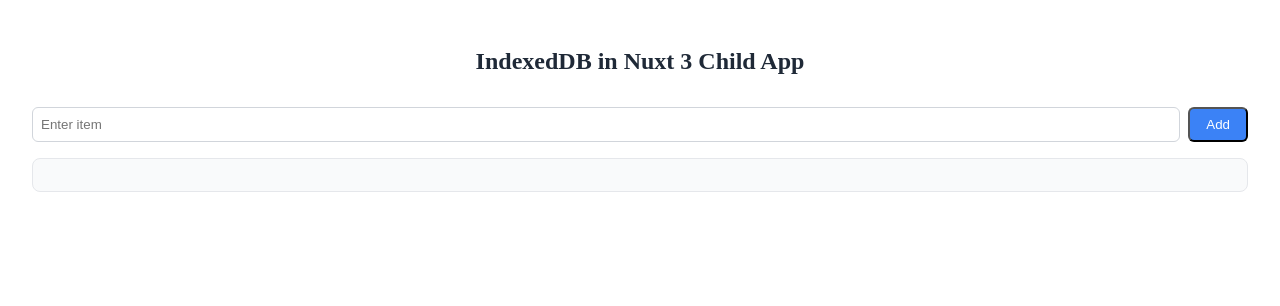
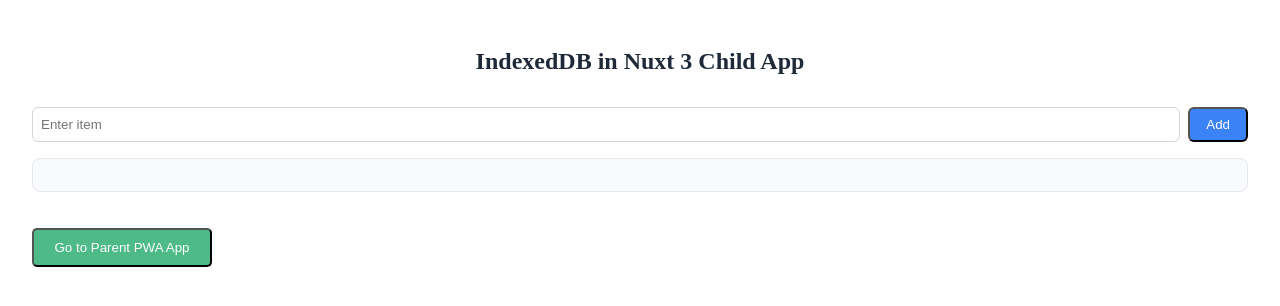
Before and after one commit to Dewsara-Insighture/nuxt-pwa-2, a Nuxt app: page / in a window 1280 px wide. Shown: the top 306 px of the page. Built offline with nearby package versions, Linux system fonts and the light colour scheme.

Commit message:
update 1.0.1

```diff
--- a/pages/index.vue
+++ b/pages/index.vue
@@ -18,6 +18,10 @@ const addNewItem = async () => {
 const loadItems = async () => {
   items.value = await getItems() || [];
 };
+
+async function handlePWANavigateHome() {
+  await navigateTo('/')
+}
 
 onMounted(loadItems);
 </script>
@@ -41,10 +45,24 @@ onMounted(loadItems);
         {{ item.name }}
       </li>
     </ul>
+
+    <button @click="handlePWANavigateHome" class="navigate-button">
+      Go to Parent PWA App
+    </button>
   </div>
 </template>
 
 <style scoped>
+.navigate-button {
+  margin-top: 20px;
+  display: inline-block;
+  padding: 10px 20px;
+  background-color: #4dba87;
+  color: white;
+  text-decoration: none;
+  border-radius: 5px;
+  width : 180px
+}
 .container {
   padding: 1.5rem;
   display: flex;
```
